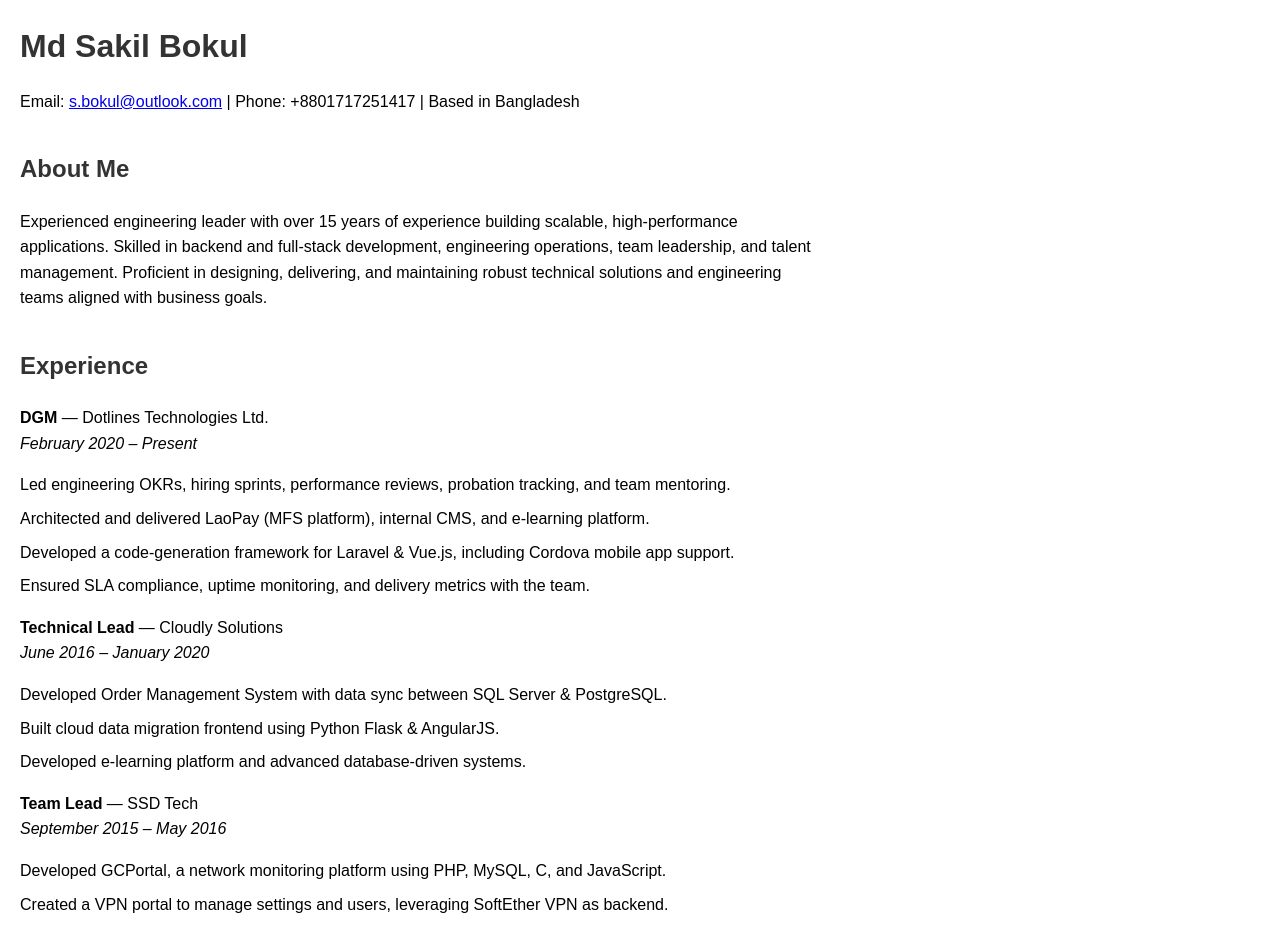
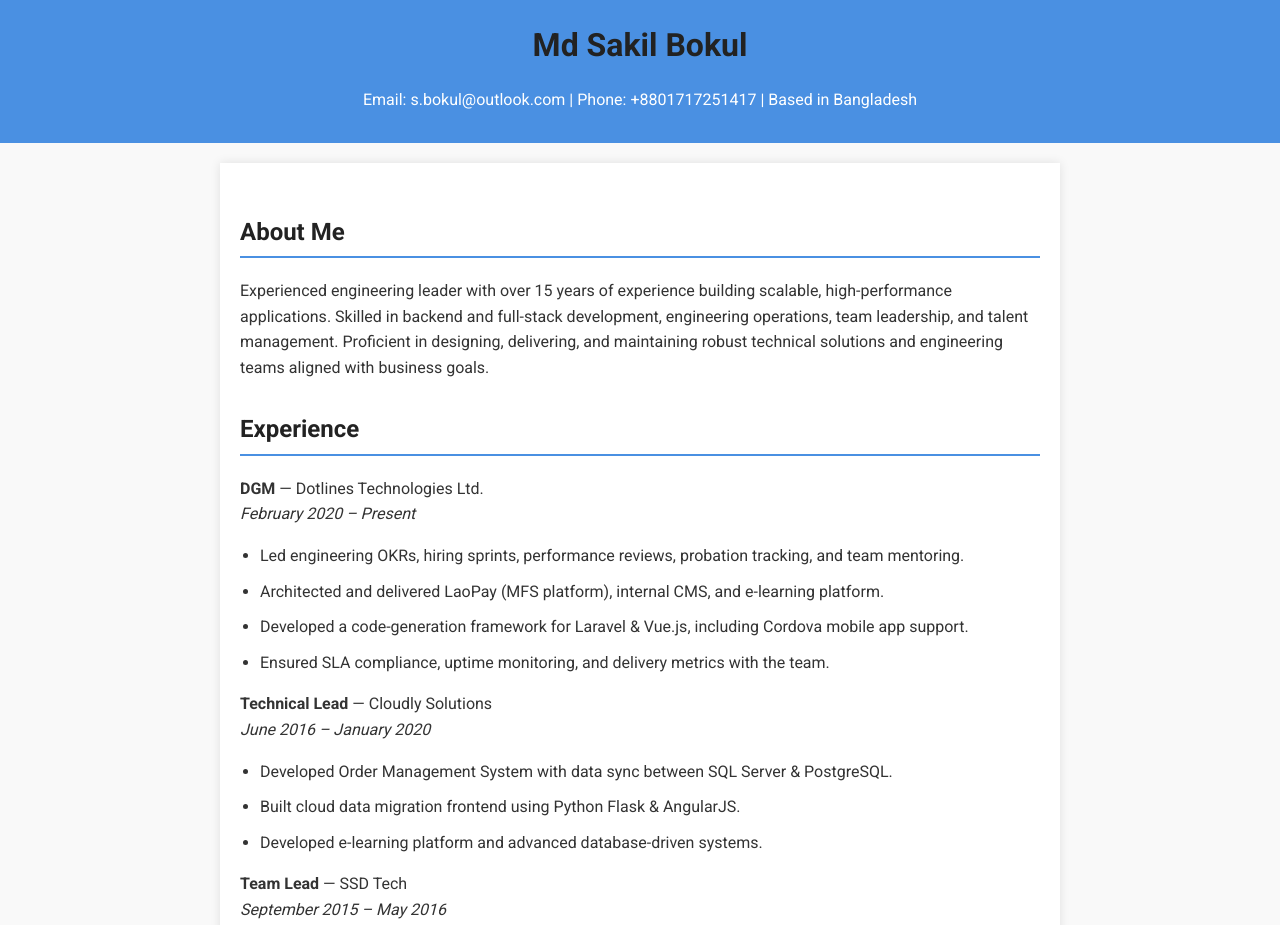
Before and after one commit to s-bokul/s-bokul.github.io, a plain HTML site: page index.html in a window 1280 px wide. Shown: the top 925 px of the page. Drawn offline with Linux system fonts and the light colour scheme.

Commit message:
design changes

```diff
--- a/index.html
+++ b/index.html
@@ -1,27 +1,111 @@
 <!DOCTYPE html>
 <html lang="en">
+
 <head>
   <meta charset="UTF-8">
   <meta name="viewport" content="width=device-width, initial-scale=1.0">
   <title>Md Sakil Bokul — Online CV</title>
+  <link href="https://fonts.googleapis.com/css2?family=Roboto:wght@400;700&display=swap" rel="stylesheet">
   <style>
-  body { font-family: Arial, sans-serif; margin: 20px; max-width: 800px; line-height: 1.6; }
-  h1, h2 { color: #333; }
-  h1 { font-size: 2em; margin-bottom: 0; }
-  h2 { margin-top: 1.5em; }
-  ul { list-style: none; padding-left: 0; }
-  li { margin-bottom: 0.5em; }
-  .section { margin-bottom: 2em; }
+    body {
+      font-family: 'Roboto', sans-serif;
+      margin: 0;
+      background-color: #f9f9f9;
+      color: #333;
+      line-height: 1.6;
+    }
+
+    header {
+      background-color: #4a90e2;
+      color: #fff;
+      padding: 20px;
+      text-align: center;
+    }
+
+    .container {
+      max-width: 800px;
+      margin: 20px auto;
+      background: #fff;
+      padding: 20px;
+      box-shadow: 0 0 10px rgba(0, 0, 0, 0.1);
+    }
+
+    h1,
+    h2 {
+      color: #222;
+    }
+
+    h1 {
+      margin: 0;
+    }
+
+    h2 {
+      margin-top: 30px;
+      border-bottom: 2px solid #4a90e2;
+      padding-bottom: 5px;
+    }
+
+    ul {
+      list-style: disc;
+      padding-left: 20px;
+    }
+
+    p,
+    li {
+      margin-bottom: 10px;
+    }
+
+    .section {
+      margin-bottom: 20px;
+    }
+
+    a {
+      color: #4a90e2;
+      text-decoration: none;
+    }
+
+    @media (max-width: 600px) {
+      body {
+        padding: 0 10px;
+      }
+
+      .container {
+        margin: 10px auto;
+        padding: 15px;
+        box-shadow: none;
+      }
+
+      header {
+        padding: 15px;
+      }
+
+      h1 {
+        font-size: 1.5em;
+      }
+
+      h2 {
+        font-size: 1.2em;
+      }
+    }
   </style>
 </head>
+
 <body>
 
+  <header>
     <h1>Md Sakil Bokul</h1>
-<p>Email: <a href="mailto:s.bokul@outlook.com">s.bokul@outlook.com</a> | Phone: +8801717251417 | Based in Bangladesh</p>
+    <p>Email: <a href="mailto:s.bokul@outlook.com" style="color:#fff;">s.bokul@outlook.com</a> | Phone: +8801717251417 |
+      Based in Bangladesh</p>
+  </header>
+
+  <div class="container">
 
     <div class="section">
       <h2>About Me</h2>
-  <p>Experienced engineering leader with over 15 years of experience building scalable, high-performance applications. Skilled in backend and full-stack development, engineering operations, team leadership, and talent management. Proficient in designing, delivering, and maintaining robust technical solutions and engineering teams aligned with business goals.</p>
+      <p>Experienced engineering leader with over 15 years of experience building scalable, high-performance
+        applications. Skilled in backend and full-stack development, engineering operations, team leadership, and talent
+        management. Proficient in designing, delivering, and maintaining robust technical solutions and engineering
+        teams aligned with business goals.</p>
     </div>
 
     <div class="section">
@@ -63,17 +147,23 @@
     <div class="section">
       <h2>Core Skills</h2>
       <ul>
-    <li><strong>Engineering & Architecture:</strong> System design, scalable applications, APIs (REST, MQTT), Laravel, Vue.js, Node.js, Python Flask, AngularJS, Databases: MySQL, PostgreSQL, MongoDB, DynamoDB, Redshift, Redis.</li>
-    <li><strong>Team & People Leadership:</strong> OKRs, hiring, performance reviews, PIPs, mentoring, onboarding, cross-functional collaboration (HR, Finance, C-level).</li>
-    <li><strong>Operations & Planning:</strong> Headcount & budget planning, delivery forecasting, SLAs, deployment metrics, agile practices.</li>
-    <li><strong>Collaboration & Communication:</strong> Stakeholder engagement, KPIs, scenario planning, team retention strategies.</li>
+        <li><strong>Engineering & Architecture:</strong> System design, scalable applications, APIs (REST, MQTT),
+          Laravel, Vue.js, Node.js, Python Flask, AngularJS, Databases: MySQL, PostgreSQL, MongoDB, DynamoDB, Redshift,
+          Redis.</li>
+        <li><strong>Team & People Leadership:</strong> OKRs, hiring, performance reviews, PIPs, mentoring, onboarding,
+          cross-functional collaboration (HR, Finance, C-level).</li>
+        <li><strong>Operations & Planning:</strong> Headcount & budget planning, delivery forecasting, SLAs, deployment
+          metrics, agile practices.</li>
+        <li><strong>Collaboration & Communication:</strong> Stakeholder engagement, KPIs, scenario planning, team
+          retention strategies.</li>
       </ul>
     </div>
 
     <div class="section">
       <h2>Education</h2>
       <ul>
-    <li><strong>B.Sc. in Computer Science & Engineering</strong> — Mawlana Bhasani Science and Technology University, 2009 (CGPA: 3.20)</li>
+        <li><strong>B.Sc. in Computer Science & Engineering</strong> — Mawlana Bhasani Science and Technology
+          University, 2009 (CGPA: 3.20)</li>
         <li><strong>HSC in Science</strong> — Dinajpur Govt. College, 2004 (GPA: 4.20 / 5.00)</li>
         <li><strong>SSC in Science</strong> — Dinajpur Zilla School, 2002 (GPA: 4.38 / 5.00)</li>
       </ul>
@@ -81,8 +171,11 @@
 
     <div class="section">
       <h2>Contact</h2>
-  <p>Email: <a href="mailto:s.bokul@outlook.com">s.bokul@outlook.com</a> | Phone: +8801717251417 | GitHub: <a href="https://github.com/yourusername">https://github.com/yourusername</a></p>
+      <p>Email: <a href="mailto:s.bokul@outlook.com">s.bokul@outlook.com</a> | Phone: +8801717251417 | GitHub: <a
+          href="https://github.com/s-bokul">https://github.com/s-bokul</a></p>
     </div>
 
+  </div>
 </body>
+
 </html>
```
Lines whose indentation alone changed are shown as unchanged.
